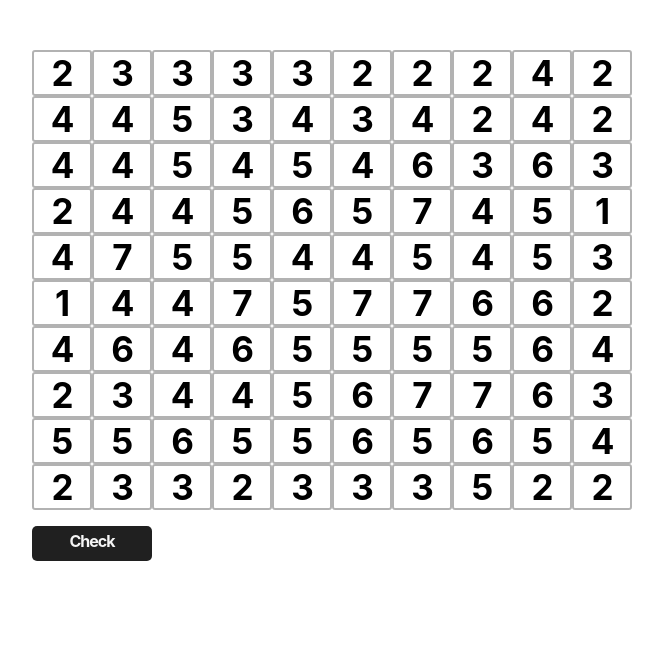
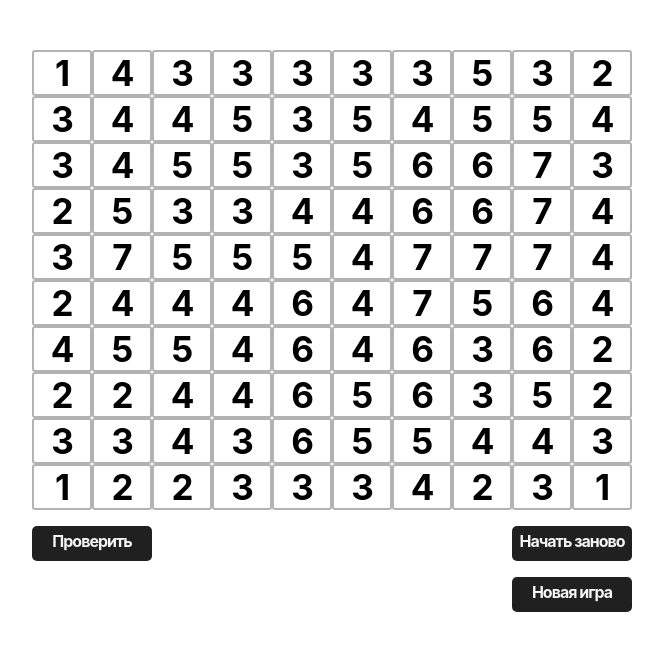
Before and after one commit to mr-bmv/bomb-game, a React (Create React App) app: page / in a window 1280 px wide. Shown: the top 650 px of the page, without its empty margins (18-681 px from the left). Built offline with nearby package versions, Linux system fonts and the light colour scheme.

Commit message:
BG Add NewGame/Reload buttons

```diff
--- a/src/APP.css
+++ b/src/APP.css
@@ -1,6 +1,6 @@
 .container {
   display: grid;
-  grid-template-columns: repeat(10, 1fr);
+  /* grid-template-columns: repeat(10, 1fr); */
   width: 600px;
   user-select: none;
 }
@@ -21,7 +21,7 @@
   border-radius: 5px;
   text-align: center;
   padding: 5px;
-  grid-column: 1/3;
+  grid-column: 1 / span 2;
 }
 
 h2 {
@@ -39,5 +39,5 @@ h2 {
   border-radius: 5px;
   text-align: center;
   padding: 5px;
-  grid-column: 9/11;
+  grid-column:  span 2/-1;
 }
--- a/src/App.jsx
+++ b/src/App.jsx
@@ -1,16 +1,18 @@
-import React, { useEffect } from 'react';
+import React, { useEffect, useMemo } from 'react';
 import { useState } from 'react';
 import getCanvas from './getCanvas';
 
 import "./APP.css"
 
-// const FIELD_SIZE = 10
+function App() {
+  const BOMB_QTY = 40
+  const FIELD_SIZE = 10
 
-function App() {
+  const state = useMemo(() => {
+    return { canvas: getCanvas(BOMB_QTY, FIELD_SIZE), finishedGame: false, score: 0 }
+  }, [BOMB_QTY, FIELD_SIZE])
 
-  const [field, setField] = useState(() => {
-    return { canvas: getCanvas(), finishedGame: false, score: 0 }
-  })
+  const [field, setField] = useState(() => state)
 
   const onCell = (row, column) => {
     if (!field.finishedGame && (field.score !== 40)) {
@@ -20,13 +22,16 @@ function App() {
         // circle from 0 till 2
         status: (field.canvas[row][column].status === 2 ? 0 : field.canvas[row][column].status + 1)
       }
+      const after = field.canvas[row].slice(column + 1)
 
       let newScore = field.score;
       if (my.status === 2) {
         newScore = field.canvas[row][column].bomb ? (field.score + 1) : field.score
       }
+      if (my.status === 0) {
+        newScore = field.canvas[row][column].bomb ? (field.score - 1) : field.score
+      }
 
-      const after = field.canvas[row].slice(column + 1)
       const { canvas } = field;
       const updateCanvas = {
         ...canvas,
@@ -79,22 +84,47 @@ function App() {
 
   const result = () => {
     if (field.score === 40) {
-      const congratulation = 'Круто!!! 40 из 40'
+      const congratulation = 'Поздравляю !!!'
       return <h2>{congratulation}</h2>;
     }
     return field.finishedGame ? <h2>{field.score}</h2> : null;
   }
 
+  const onClean = () => {
+    const { canvas, finishedGame, score } = state;
+    setField({ canvas, finishedGame, score })
+  }
+
+  const onNew = () => {
+    const canvas = getCanvas(BOMB_QTY, FIELD_SIZE);
+
+    setField({
+      canvas, finishedGame: false, score: 0
+    })
+  }
+
   return (
-    <div className="container">
+    <div className="container"
+      style={{ gridTemplateColumns: `repeat(${FIELD_SIZE}, 1fr)` }}
+    >
       {cells}
       <div
         className="button"
-        onClick={() => onHandlerButton()}
+        onClick={onHandlerButton}
       >
-        Check
+        Проверить
       </div>
       { result()}
+      <div className="clean"
+        onClick={onClean}
+      >
+        Начать заново
+      </div>
+      <div className="clean"
+        onClick={onNew}
+      >
+        Новая игра
+      </div>
     </div>
   );
 }
--- a/src/getCanvas.js
+++ b/src/getCanvas.js
@@ -1,11 +1,10 @@
-const BOMB_QTY = 40
-const FIELD_SIZE = 10
-
+const getCanvas = (bombQTY, fieldSize) => {
     const arr = [];
 
     const getBombArray = (qty) => {
+        console.log(qty)
         while (arr.length < qty) {
-        const number = Math.floor(Math.random() * FIELD_SIZE * FIELD_SIZE) + 1
+            const number = Math.floor(Math.random() * fieldSize * fieldSize) + 1
             if (arr.indexOf(number) === -1) {
                 arr.push(number)
             }
@@ -17,7 +16,7 @@ const getBombArray = (qty) => {
     }
 
     let id = 1;
-const bombArray = getBombArray(BOMB_QTY);
+    const bombArray = getBombArray(bombQTY);
 
     // @status -
     //          0 - did not touch by user (default)
@@ -57,7 +56,7 @@ const getSkeletonField = (number) => {
         return field;
     }
 
-const field = getSkeletonField(FIELD_SIZE)
+    const field = getSkeletonField(fieldSize)
 
     const getNumber = (number, column) => {
 
@@ -112,7 +111,6 @@ const getNumber = (number, column) => {
         return qty;
     }
 
-const getCanvas = () => {
     Object.keys(field)
         .map((row) => {
             return field[row].map(
```
Lines whose indentation alone changed are shown as unchanged.
